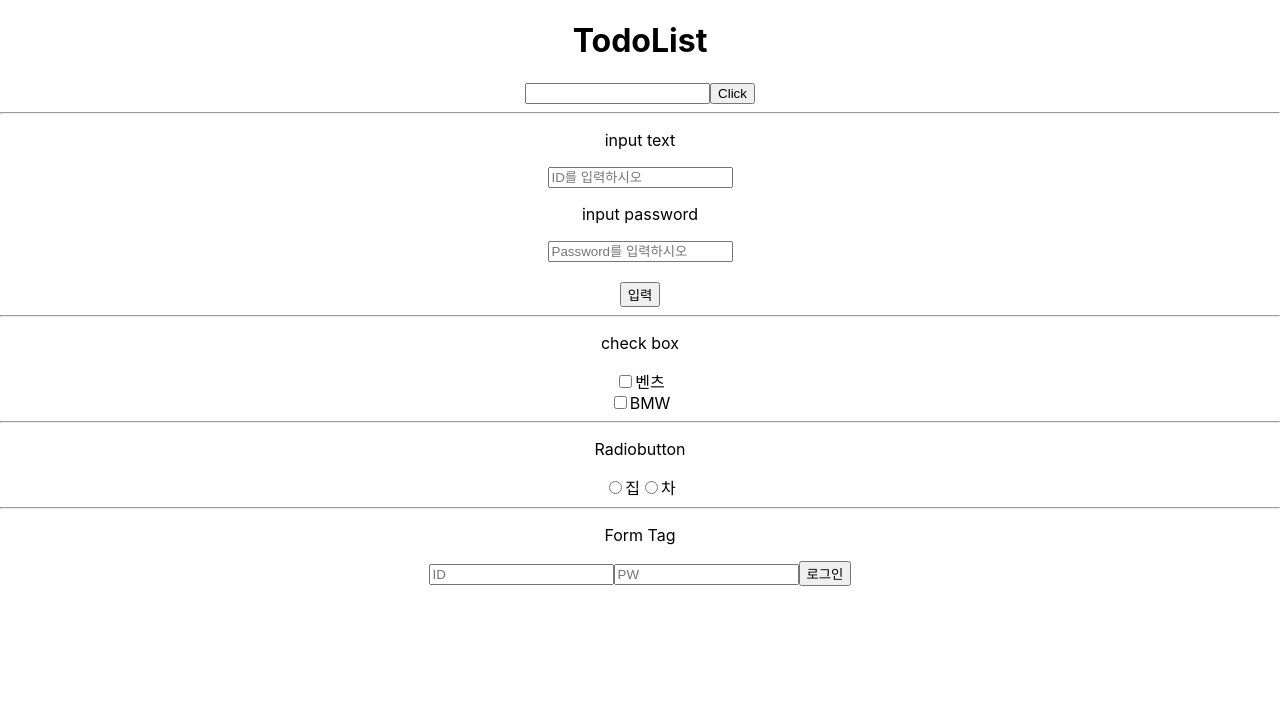
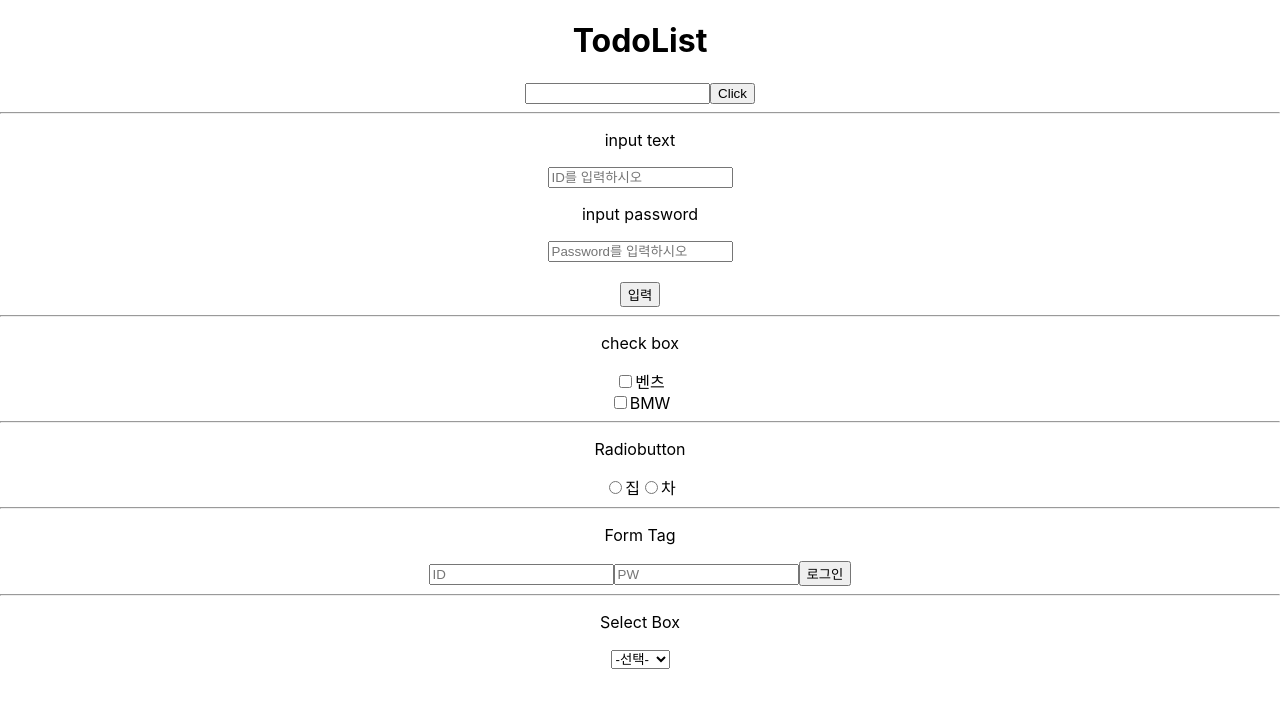
Before and after one commit to csy1597/React, a React (Create React App) app in the folder test2/: page / in a window 1280 px wide. Shown: the top 708 px of the page. Built offline with nearby package versions, Linux system fonts and the light colour scheme.

Commit message:
selectbox

```diff
--- a/test2/src/App.js
+++ b/test2/src/App.js
@@ -14,6 +14,8 @@ function App() {
   const [isRadio, setIsRadio] = useState('');
   const [userId, setUserId] = useState('');
   const [userPw, setUserPw] = useState('');
+  const [selected, setSelected] = useState('');
+  const selectList = ['-선택-','애플', '삼성', '엘지', '아수스', 'HP', '델'];
 
 
 
@@ -86,6 +88,11 @@ function App() {
     console.log(onUserPw);
     setUserPw(e.target.value);
   }
+  const onSelected = (e) =>{
+    setSelected(e.target.value);
+    console.log(selected);
+    return;
+  }
 
 
 
@@ -135,6 +142,16 @@ function App() {
         <input value={userPw} type="password" placeholder="PW" onChange={onUserPw} />
         <input type="submit" value="로그인" />
       </form>
+      <hr/>
+      <p>Select Box</p>
+      <select value={selected} onChange={onSelected}>
+        {selectList.map((item)=>(
+          <option value={item} key={item}>
+            {item}
+          </option>
+        ))}
+      </select>
+
 
     </div>
   );
```
